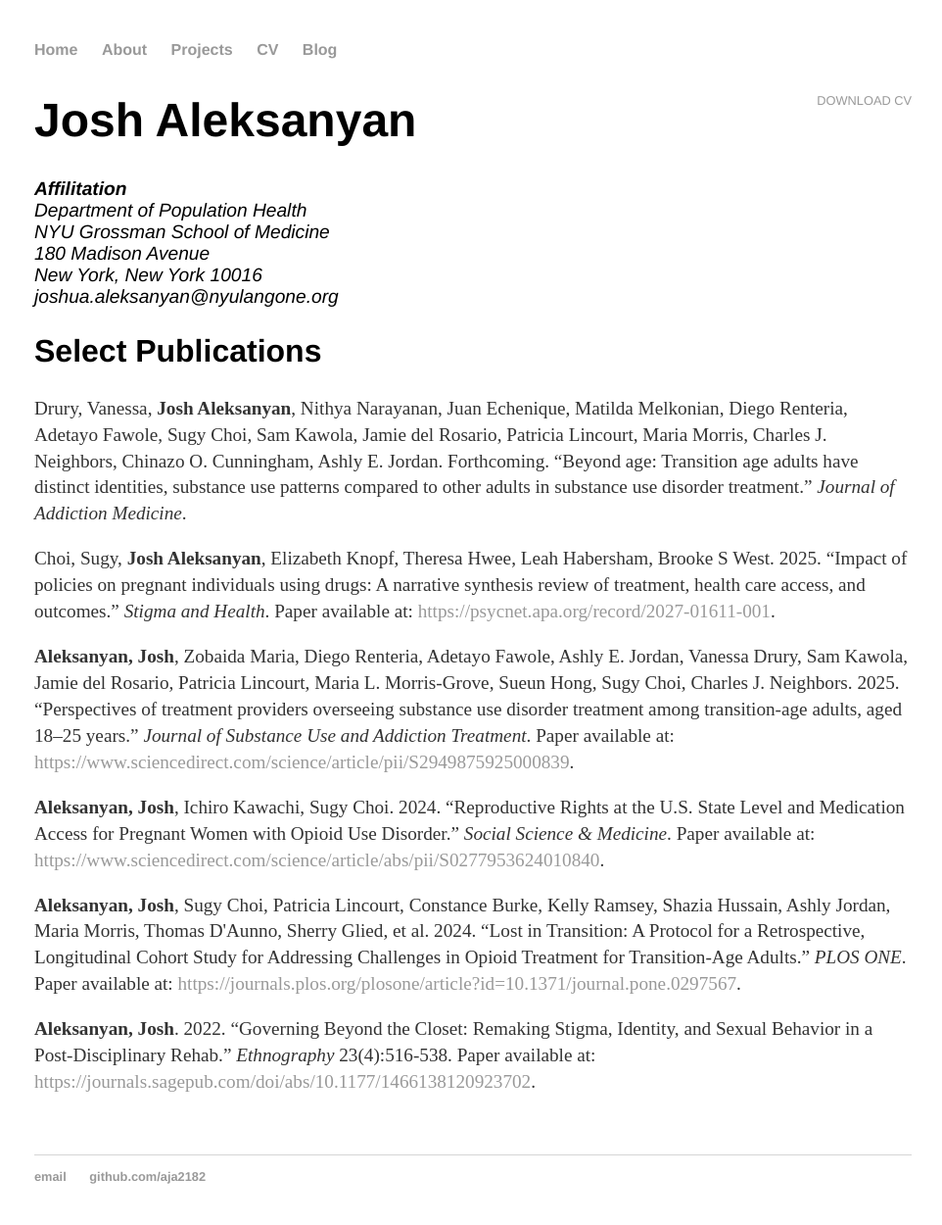
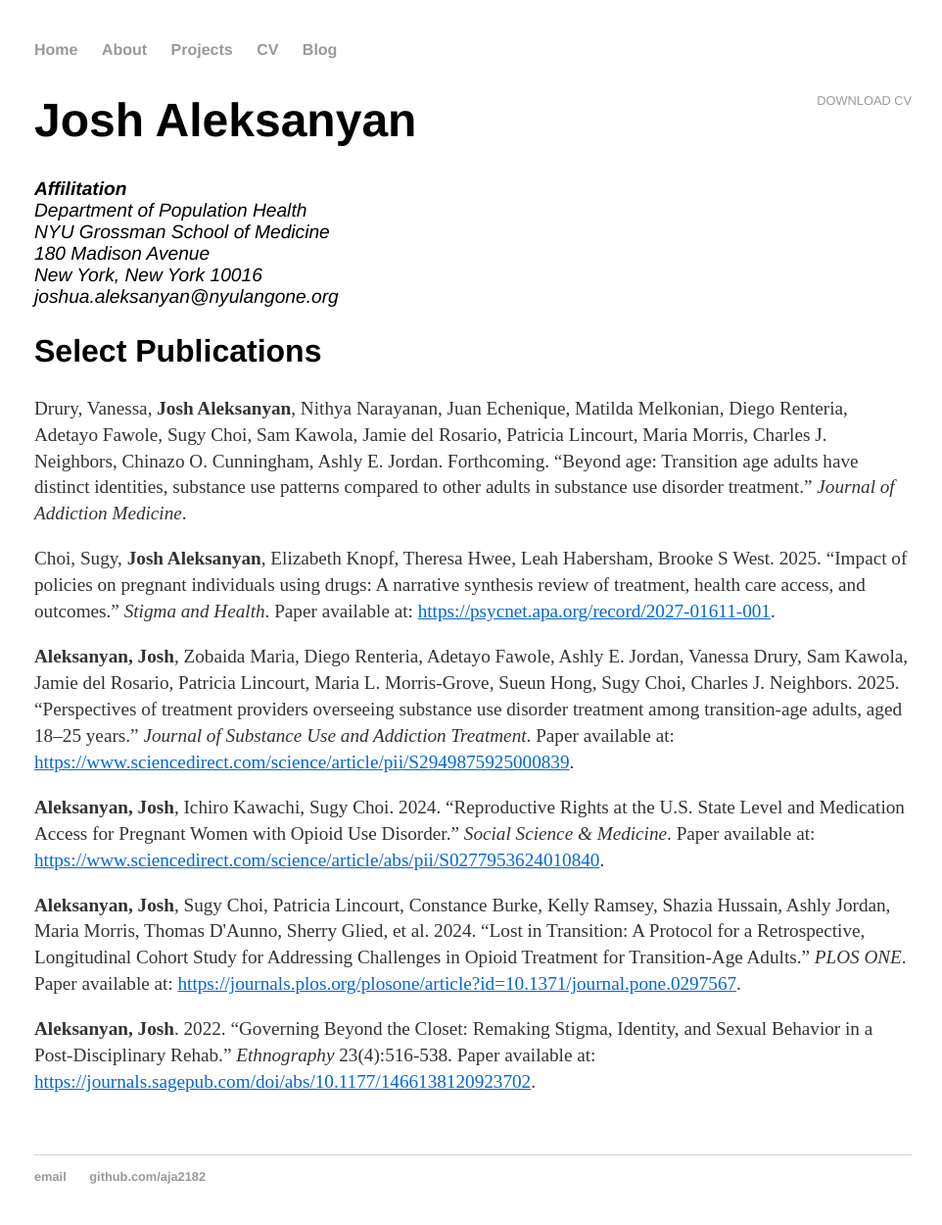
Before and after one commit to aja2182/aja2182.github.io, a Jekyll site: the page built from cv/index.html, in a window 1280 px wide. Shown: the whole page at 98% size, without its empty margins (157-1119 px from the left). Built offline with Jekyll 4.4.1, drawn with Linux system fonts in a browser that asks for light colours.

Commit message:
Update main.css

```diff
--- a/css/main.css
+++ b/css/main.css
@@ -81,3 +81,11 @@ ul.posts li {
     font-size: 0.8em;
     text-transform: uppercase;
 }
+
+.cv p a {
+    color: #0366d6;
+    text-decoration: underline;
+}
+.cv p a:hover {
+    color: #0245a0;
+}
```
